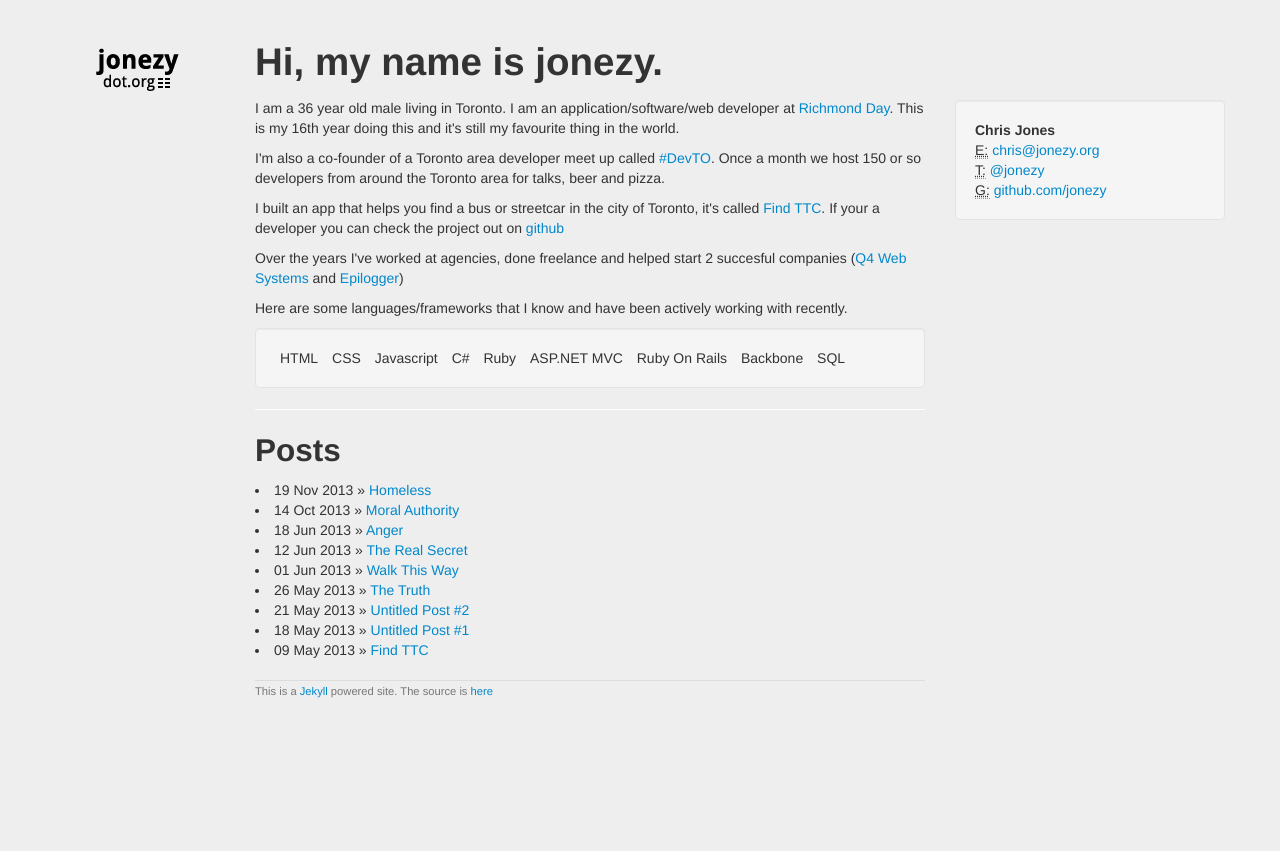
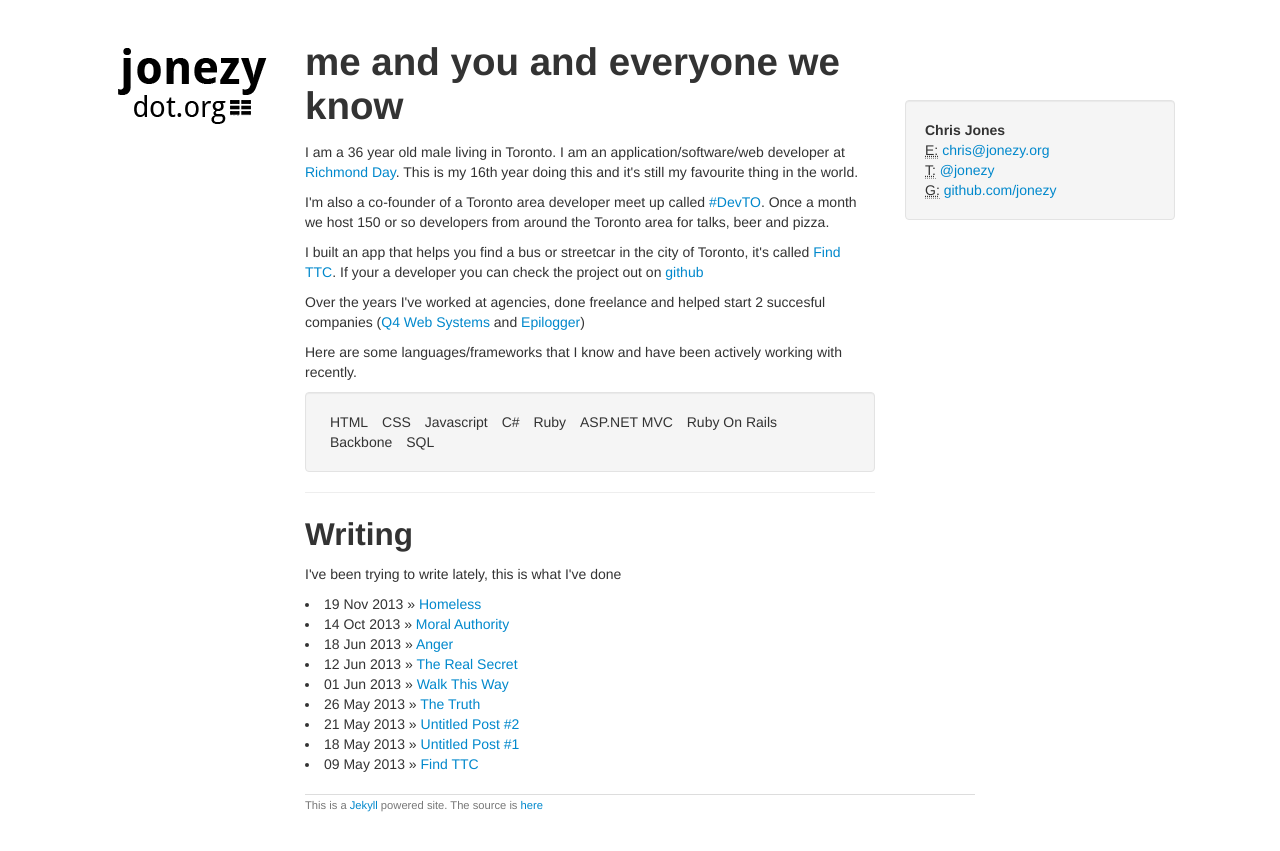
Before and after one commit to jonezy/jonezy.org, a Jekyll site: the page built from src/index.html, in a window 1280 px wide. Shown: the top 851 px of the page. Built offline with Jekyll 4.4.1, drawn with Linux system fonts in a browser that asks for light colours.

Commit message:
teeny visual refresh :)
Signed-off-by: Chris Jones <chris@jonezy.org>

```diff
--- a/src/_layouts/default.html
+++ b/src/_layouts/default.html
@@ -18,32 +18,14 @@
 </head>
 
 <body>
-<script type="text/javascript">
-
-var _gaq = _gaq || [];
-_gaq.push(['_setAccount', 'UA-177636-2']);
-_gaq.push(['_trackPageview']);
-
-(function() {
-  var ga = document.createElement('script'); ga.type =
-    'text/javascript'; ga.async = true;
-  ga.src = ('https:' == document.location.protocol ?
-            'https://ssl' : 'http://www') +
-  '.google-analytics.com/ga.js';
-  var s =
-    document.getElementsByTagName('script')[0];
-  s.parentNode.insertBefore(ga, s);
-})();
-
-</script>
 <div class="container">
   <div class="row">
-    <nav class="span2">
+    <nav class="span3">
       <a href="/"></a>
     </nav>
-    <section class="span10" id="content">
+    <section class="span9" id="content">
       <div class="row">
-        <section class="span7">
+        <section class="span6">
           {{content}}
         </section>
         <aside class="span3">
--- a/src/css/site.css
+++ b/src/css/site.css
@@ -1,27 +1,27 @@
 body {
   margin-top:40px;
-  background:#e5e5e5;
-  background:#eee;
+  background:#fff;
 }
 h1 {line-height:normal;margin:0 0 14px 0;}
-nav {text-align:center;}
-nav a {width:143px;height:59px;display:inline-block;margin-bottom:20px;background:url(../img/logo-sm.png) no-repeat;}
+nav {text-align:center;position:fixed;}
+nav a {width:180px;height:90px;display:inline-block;margin-bottom:20px;background:url(../img/logo-sm.png) no-repeat;}
 nav ul {margin-top:20px;}
  .nav-pills>.active>a,.nav-pills>.active>a:hover{color:#0088cc;background-color:#e5e5e5;}
+#content {margin-left: 280px;}
 #content .well ul {margin-bottom:0;}
 aside .well {margin-top:60px;}
 aside .well address {margin-bottom:0}
-dl#timeline dt {width:50px;}
-dl#timeline dd {margin-left:70px;}
 .page-title h1 {float:left;}
 .page-title p {float:right;margin-top:20px;}
 .meta {color:#AD6B00;}
 footer {margin-top:20px;border-top:solid 1px #ddd;font-size:80%;color:#777;}
 
-@media only screen and (min-width: 320px) and (max-width: 767px) {
+@media (max-width: 979px) and (min-width: 768px) {
+    #content {margin-left:220px;}
+}
 
-  nav a {width:165px;height:84px;background:url(../img/logo.png)}
+@media only screen and (min-width: 320px) and (max-width: 768px) {
+    #content {margin-left:0;}
+    nav {position:relative;}
   aside .well {margin-top:30px;}
-  .well,hr {margin-left:-20px;margin-right:-20px;}
-
 }
--- a/src/index.html
+++ b/src/index.html
@@ -4,7 +4,7 @@ title: jonezy.org
 index: true
 ---
 
-<h1>Hi, my name is jonezy.</h1>
+<h1>me and you and everyone we know</h1>
 <p>I am a 36 year old male living in Toronto. I am an application/software/web developer at <a href="http://www.richmondday.com">Richmond Day</a>. This is my 16th year doing this and it's still my favourite thing in the world.</p>
 <p>I'm also a co-founder of a Toronto area developer meet up called <a href="http://www.devto.ca/">#DevTO</a>.  Once a month we host 150 or so developers from around the Toronto area for talks, beer and pizza. </p>
 <p>I built an app that helps you find a bus or streetcar in the city of Toronto, it's called <a href="http://www.findttc.com">Find TTC</a>. If your a developer you can check the project out on <a href="http://www.github.com/jonezy/findttc/">github</a></p>
@@ -24,7 +24,8 @@ index: true
   </ul>
 </div>
 <hr />
-<h2>Posts</h2>
+<h2>Writing</h2>
+<p>I've been trying to write lately, this is what I've done</p>
 {% for post in site.posts %}
 <li><span>{{ post.date | date_to_string }}</span> &raquo; <a href="{{ post.url }}">{{ post.title }}</a></li>
 {% endfor %}
```
Also changed, not shown: other parts of src/_layouts/default.html (+17 -0 lines), src/img/logo-new.png (added), src/img/logo-sm.png.
